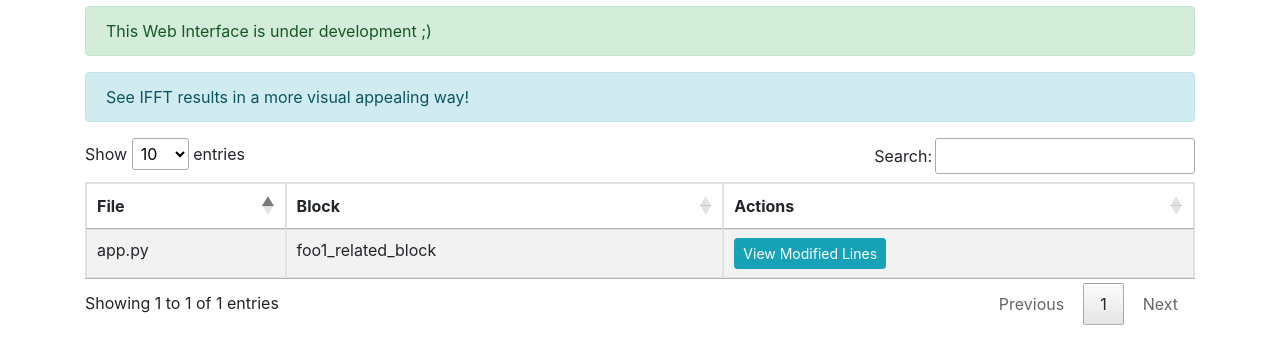
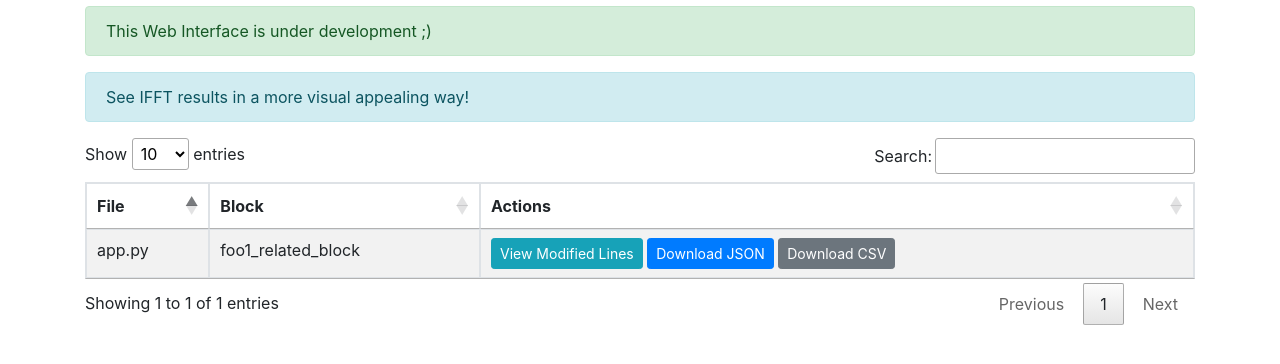
Before and after one commit to thiagosantos0/IFFT, a Flask app: page /output-viewer in a window 1280 px wide. Shown: the part 202-566 px from the top of the page. Run offline with Flask 3, Linux system fonts and the light colour scheme; some libraries are stand-ins or nearby versions.

Commit message:
Adding two more button action in output viewer page
Those options will allow the user to download the blocks metadata in JSON and CSV respectively

```diff
--- a/IFFT_WEB/templates/output.html
+++ b/IFFT_WEB/templates/output.html
@@ -39,44 +39,40 @@
 
 <!-- Modals Container -->
 <div id="modals-container"></div>
-
 <script>
     document.addEventListener("DOMContentLoaded", function () {
-        const loadingDiv = document.getElementById("loading");
         const tbody = document.getElementById("output-tbody");
         const modalsContainer = document.getElementById("modals-container");
-
-        loadingDiv.style.display = "block";
 
         // Fetch data from backend
         fetch("/output-data")
             .then(response => response.json())
             .then(data => {
-                loadingDiv.style.display = "none";
-
                 Object.entries(data).forEach(([file, blocks], fileIndex) => {
                     blocks.forEach((block, blockIndex) => {
-                        const rowId = `modal-${fileIndex}-${blockIndex}`;
+                        const modalId = `modal-${fileIndex}-${blockIndex}`;
 
-                        // Add row
+                        // Add table row
                         const row = `<tr>
                             <td>${file}</td>
                             <td>${block.associated_file_label}</td>
                             <td>
-                                <button class="btn btn-info btn-sm" data-toggle="modal" data-target="#${rowId}">
+                                <button class="btn btn-info btn-sm btn-info" data-toggle="modal" data-target="#${modalId}">
                                     View Modified Lines
                                 </button>
+                                <button class="btn btn-primary btn-sm btn-primary" onclick="downloadData('json')">Download JSON</button>
+                                <button class="btn btn-secondary btn-sm btn-secondary" onclick="downloadData('csv')">Download CSV</button>
                             </td>
                         </tr>`;
                         tbody.innerHTML += row;
 
-                        // Add modal
+                        // Add modal for the block
                         const modal = `
-                            <div class="modal fade" id="${rowId}" tabindex="-1" role="dialog" aria-labelledby="${rowId}-label" aria-hidden="true">
+                            <div class="modal fade" id="${modalId}" tabindex="-1" role="dialog" aria-labelledby="${modalId}-label" aria-hidden="true">
                                 <div class="modal-dialog" role="document">
                                     <div class="modal-content">
                                         <div class="modal-header">
-                                            <h5 class="modal-title" id="${rowId}-label">Modified Lines</h5>
+                                            <h5 class="modal-title" id="${modalId}-label">Modified Lines</h5>
                                             <button type="button" class="close" data-dismiss="modal" aria-label="Close">
                                                 <span aria-hidden="true">&times;</span>
                                             </button>
@@ -94,16 +90,49 @@
                     });
                 });
 
-                // Initialize DataTable
+                // Initialize DataTable after populating rows
                 $('#results-table').DataTable();
             })
             .catch(error => {
                 console.error("Error fetching output data:", error);
-                loadingDiv.style.display = "none";
-                tbody.innerHTML = `<tr><td colspan="3">Error loading data</td></tr>`;
+                tbody.innerHTML = `
+                    <tr>
+                        <td colspan="3">Error loading data</td>
+                    </tr>`;
             });
     });
+
+    // Download data function
+    function downloadData(format) {
+        fetch("/output-data")
+            .then(response => response.json())
+            .then(data => {
+                if (format === "json") {
+                    const blob = new Blob([JSON.stringify(data, null, 2)], { type: "application/json" });
+                    const url = URL.createObjectURL(blob);
+                    const a = document.createElement("a");
+                    a.href = url;
+                    a.download = "ifft_results.json";
+                    a.click();
+                } else if (format === "csv") {
+                    const csvRows = [];
+                    csvRows.push("File,Block,Modified Lines");
+                    Object.entries(data).forEach(([file, blocks]) => {
+                        blocks.forEach(block => {
+                            const row = `"${file}","${block.associated_file_label}","${block.modified_lines.join('; ')}"`;
+                            csvRows.push(row);
+                        });
+                    });
+                    const blob = new Blob([csvRows.join("\n")], { type: "text/csv" });
+                    const url = URL.createObjectURL(blob);
+                    const a = document.createElement("a");
+                    a.href = url;
+                    a.download = "ifft_results.csv";
+                    a.click();
+                }
+            })
+            .catch(error => console.error("Error downloading data:", error));
+    }
 </script>
 
-</html>
 {% endblock %}
```
